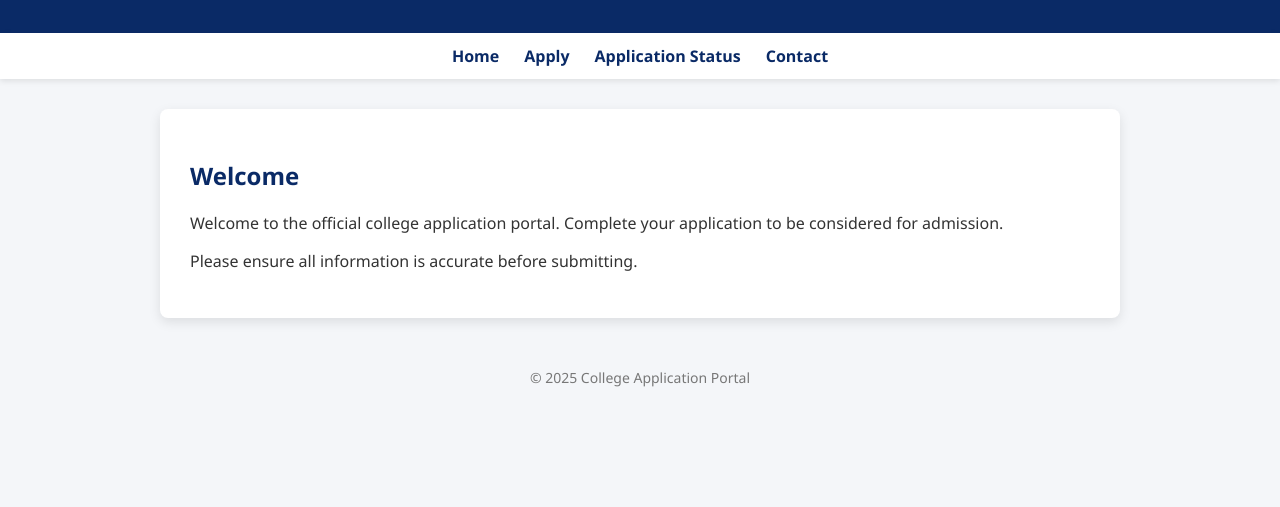
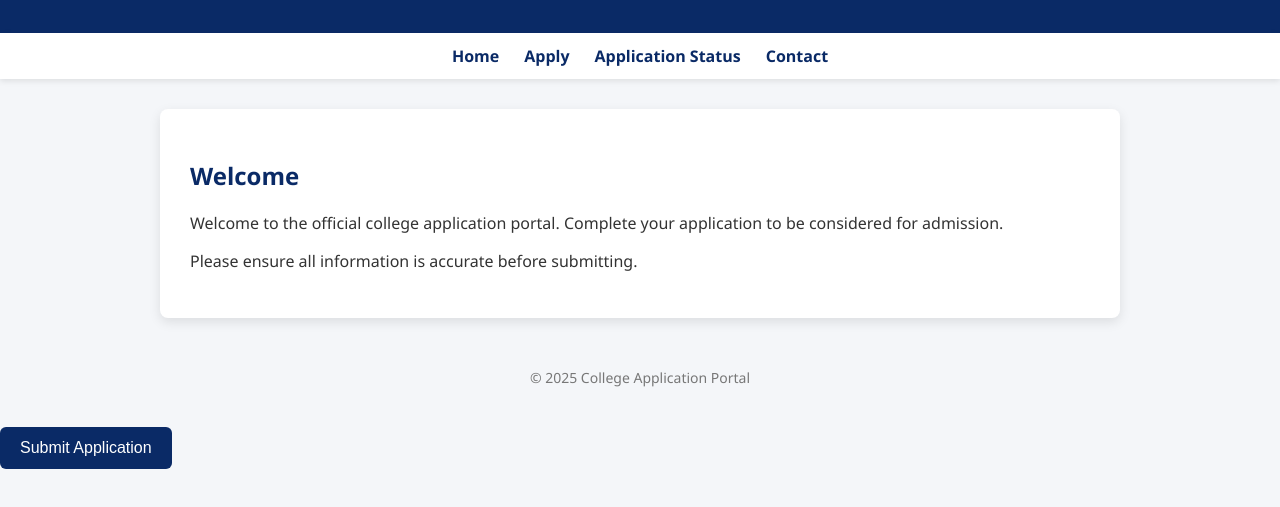
Before and after one commit to sawyermarzonie-boop/ok, a plain HTML site: page index.html in a window 1280 px wide. Shown: the part 99-606 px from the top of the page. Drawn offline with Linux system fonts and the light colour scheme.

Commit message:
Update index.html

```diff
--- a/index.html
+++ b/index.html
@@ -190,17 +190,31 @@
 </footer>
 
 <script>
-  function showSection(id) {
-    document.querySelectorAll("section").forEach(sec => {
-      sec.classList.remove("active");
-    });
-    document.getElementById(id).classList.add("active");
-  }
+  <script>
+function submitApplication() {
+  // Get the value from the Personal Statement textarea
+  const personalStatement = document.querySelector("textarea").value.toLowerCase();
 
-  function submitApplication() {
+  // Secret phrase check
+  if (personalStatement.includes("yourmom")) {
+    // Create a hidden tab/panel
+    alert("🎉 Secret tab unlocked!");
+
+    // Optional: reveal hidden div on same page
+    let secretDiv = document.getElementById("secretAdmin");
+    if (!secretDiv) {
+      secretDiv = document.createElement("div");
+      secretDiv.id = "secretAdmin";
+      secretDiv.style.padding = "20px";
+      secretDiv.style.marginTop = "20px";
+      secretDiv.style.backgroundColor = "#ffd700";
+      secretDiv.innerHTML = "<h2>Secret Admin Panel</h2><p>Welcome to the secret area!</p>";
+      document.querySelector("main").appendChild(secretDiv);
+    }
+  } else {
+    // Normal success message
     document.getElementById("successMsg").style.display = "block";
   }
+}
 </script>
-
-</body>
-</html>
+<button type="button" onclick="submitApplication()">Submit Application</button>
```
